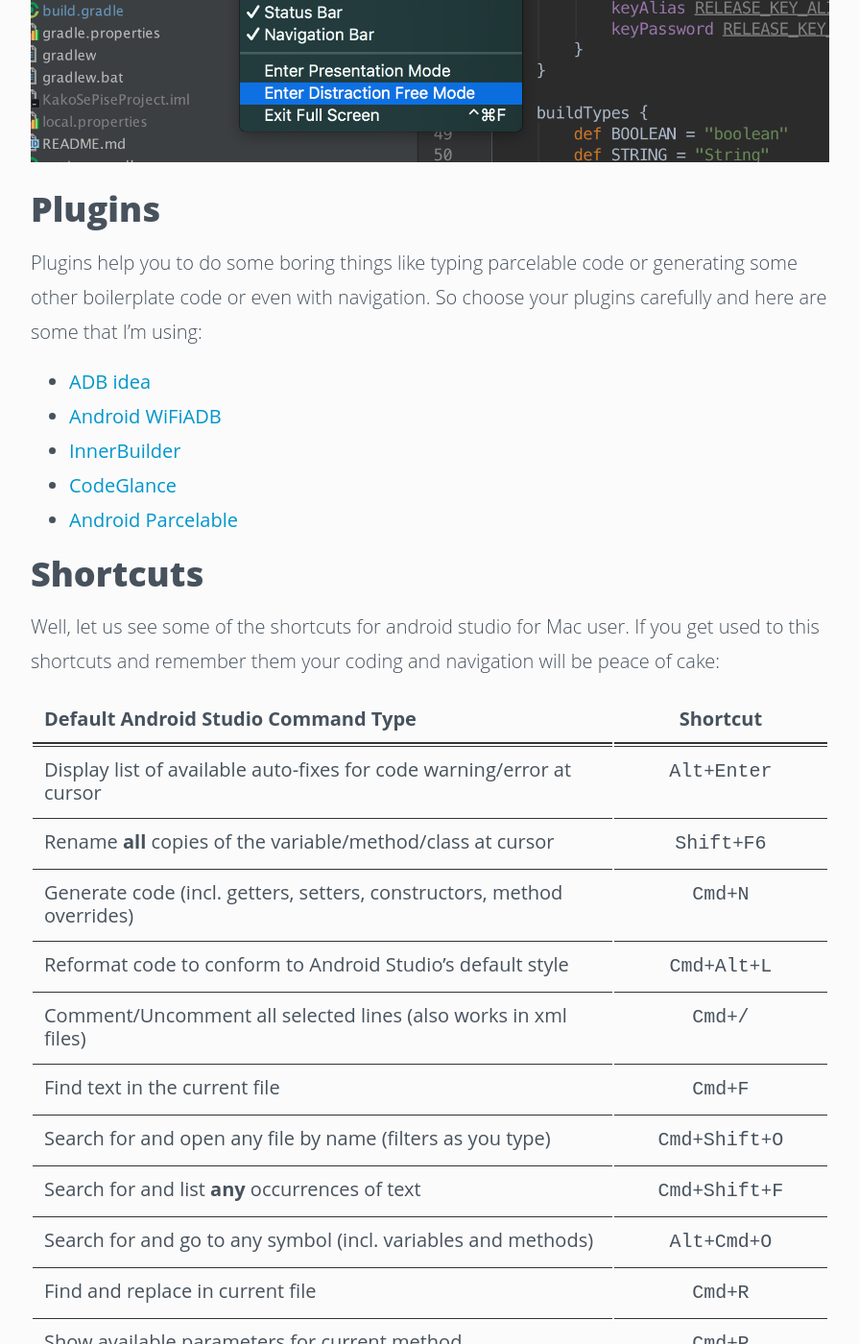
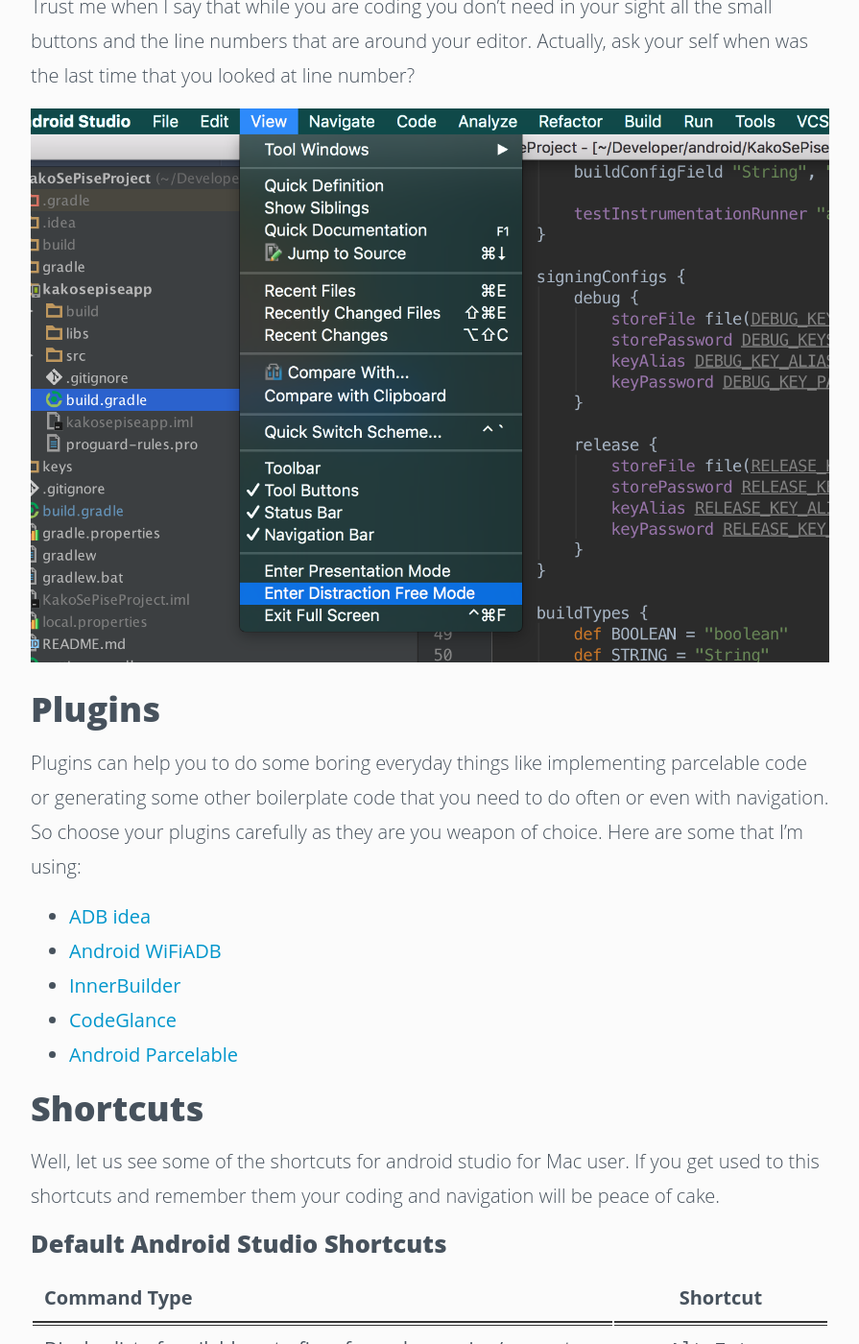
Before and after one commit to marsicdev/marsicdev.github.io, a Jekyll site: the page built from _posts/2016-02-04-android-studio-setup.md, in a window 1280 px wide and 1400 px high, scrolled down 1676 px. Shown: the whole window at 96% size, without its empty margins (192-1087 px from the left). Built offline with Jekyll 4.4.1, drawn with Linux system fonts in a browser that asks for light colours; nearby versions of some CDN libraries; Markdown is read by kramdown in place of the engine named in the settings; some of the changed text lies outside the part shown.

Commit message:
Update 2016-02-04-android-studio-setup.md

```diff
--- a/_posts/2016-02-04-android-studio-setup.md
+++ b/_posts/2016-02-04-android-studio-setup.md
@@ -9,6 +9,10 @@
 
 Android Studio brings tons of keyboard shortcuts that helps developers to keep hands more on keyboard rather than relying much on the mouse. The lesser you use mouse, results in faster development.
 
+![Android Studio](/images/as-logo.png "Android Studio logo")
+
+Here are some general tips how to boost your productivity and get your development on a higher level.
+
 ### No more Tabs
 
 There are many ways to navigate a project inside Android Studio that doesn’t necessarily include having to look through a list of tabs and figure out where you have to click next.
@@ -17,15 +21,17 @@
 
 ![No more Tabs](/images/as-setup-no-tabs.png)
 
+I got this idea from this excellent [post by Hadi Hariri](http://hadihariri.com/2014/06/24/no-tabs-in-intellij-idea/).
+
 ### Distraction free
 
 Trust me when I say that while you are coding you don't need in your sight all the small buttons and the line numbers that are around your editor. Actually, ask your self when was the last time that you looked at line number?
 
-![Distraction free](/images/as-setup-destraction-free.png)
+![Distraction free mode](/images/as-setup-destraction-free.png)
 
 ### Plugins
 
-Plugins help you to do some boring things like typing parcelable code or generating some other boilerplate code or even with navigation. So choose your plugins carefully and here are some that I'm using:
+Plugins can help you to do some boring everyday things like implementing parcelable code or generating some other boilerplate code that you need to do often or even with navigation. So choose your plugins carefully as they are you weapon of choice. Here are some that I'm using:
 
 - [ADB idea](https://github.com/pbreault/adb-idea)
 - [Android WiFiADB](https://github.com/pedrovgs/AndroidWiFiADB)
@@ -34,9 +40,12 @@
 - [Android Parcelable](https://github.com/mcharmas/android-parcelable-intellij-plugin)
 
 ### Shortcuts
-Well, let us see some of the shortcuts for android studio for Mac user. If you get used to this shortcuts and remember them your coding and navigation will be peace of cake:
 
-| Default Android Studio Command Type                                     | Shortcut                         |
+Well, let us see some of the shortcuts for android studio for Mac user. If you get used to this shortcuts and remember them your coding and navigation will be peace of cake.
+
+#### Default Android Studio Shortcuts
+
+| Command Type     		                                                  | Shortcut                         |
 |:------------------------------------------------------------------------|:--------------------------------:|
 | Display list of available auto-fixes for code warning/error at cursor   | <kbd>Alt</kbd>+<kbd>Enter</kbd>  |
 | Rename **all** copies of the variable/method/class at cursor            | <kbd>Shift</kbd>+<kbd>F6</kbd> |
@@ -76,7 +85,11 @@
 | Clipboard history                                                       | <kbd>Cmd</kbd>+<kbd>Shift</kbd>+<kbd>V</kbd>            |
 | Project settings                                                        | <kbd>Cmd</kbd>+<kbd>,</kbd>            |
 
-| Personalized Android Studio Command Type                                | Shortcut                         |
+#### Custom Android Studio Shortcuts
+
+For some common repetitive everyday tasks I added some custom shortcuts
+
+| Command Type                                                            | Shortcut                         |
 |:------------------------------------------------------------------------|:--------------------------------:|
 | Sync with Gradle                                                        | <kbd>Alt</kbd>+<kbd>Shift</kbd>+<kbd>S</kbd>            |
 | Compare with same repository version                                    | <kbd>Cmd</kbd>+<kbd>Shift</kbd>+<kbd>D</kbd>            |
```
Also changed, not shown: images/as-logo.png (added).
